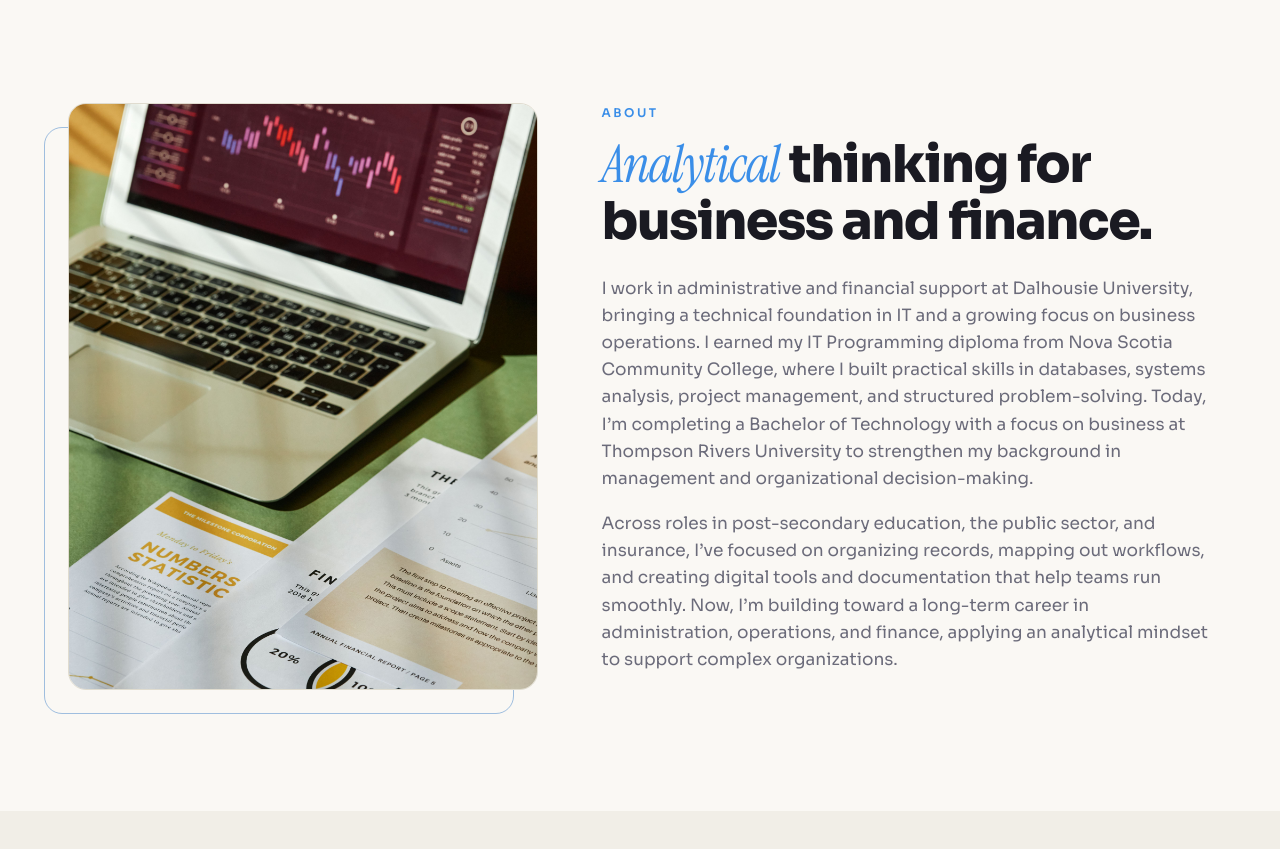
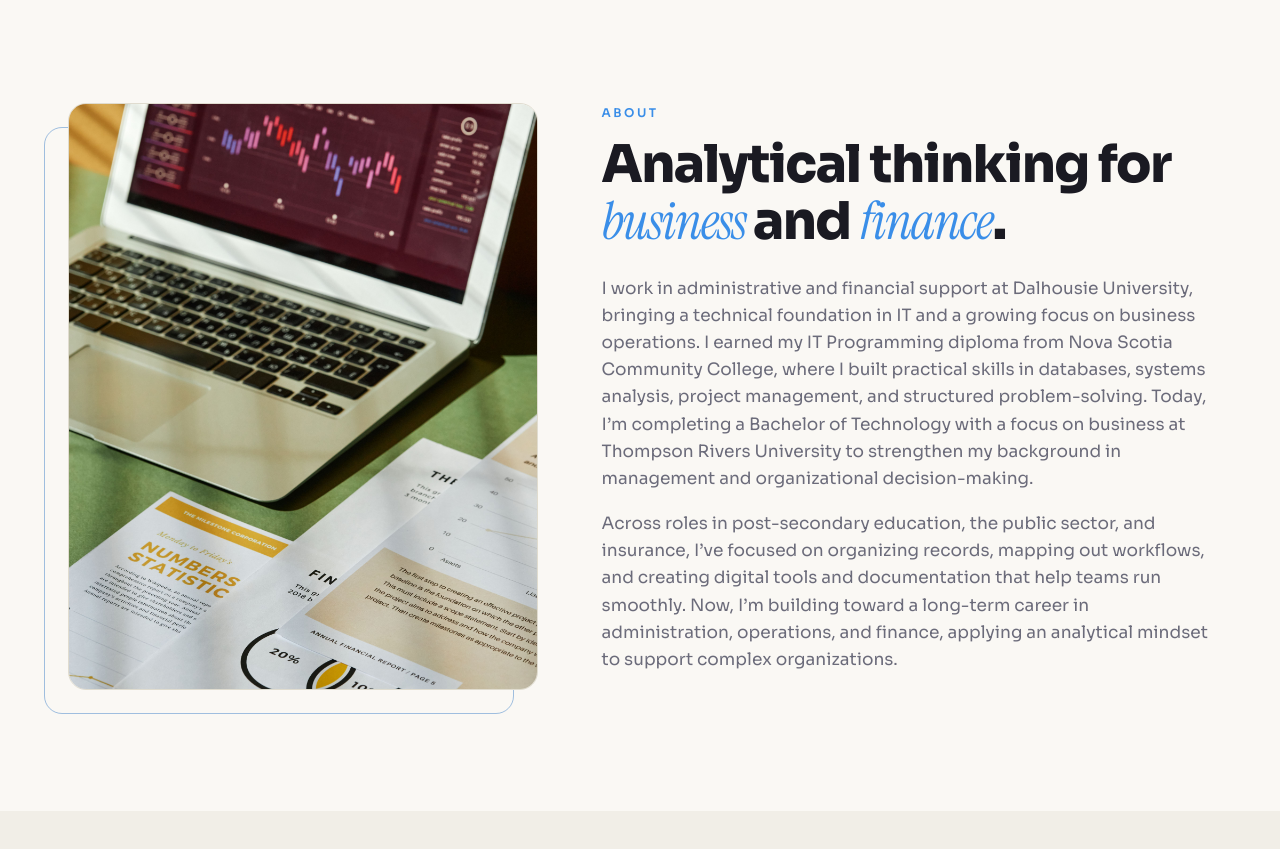
Before and after one commit to maxhartline/maxhartline.github.io, a plain HTML site: page index.html in a window 1280 px wide. Shown: the part 1000-1849 px from the top of the page. Drawn offline with Linux system fonts and the light colour scheme.

Commit message:
Update content via Klar visual CMS

```diff
--- a/index.html
+++ b/index.html
@@ -1250,12 +1250,13 @@
           </div>
           <div class="about__bio reveal">
             <div class="eyebrow">About</div>
-            <h2 class="section-title" style="margin-bottom:24px"><em>Analytical</em> thinking for business and finance.</h2>
+            <h2 class="section-title" style="margin-bottom:24px"><em></em><em></em><em></em>Analytical thinking for <em>business </em>and <em>finance</em>.</h2>
             <p>I work in administrative and financial support at Dalhousie University, bringing a technical foundation
               in IT and a growing focus on business operations. I earned my IT Programming diploma from Nova Scotia
               Community College, where I built practical skills in databases, systems analysis, project management, and
               structured problem-solving. Today, I’m completing a Bachelor of Technology with a focus on business at
-              Thompson Rivers University to strengthen my background in management and organizational decision-making.</p>
+              Thompson Rivers University to strengthen my background in management and organizational decision-making.
+            </p>
             <p>Across roles in post-secondary education, the public sector, and insurance, I’ve focused on organizing
               records, mapping out workflows, and creating digital tools and documentation that help teams run smoothly.
               Now, I’m building toward a long-term career in administration, operations, and finance, applying an
```
